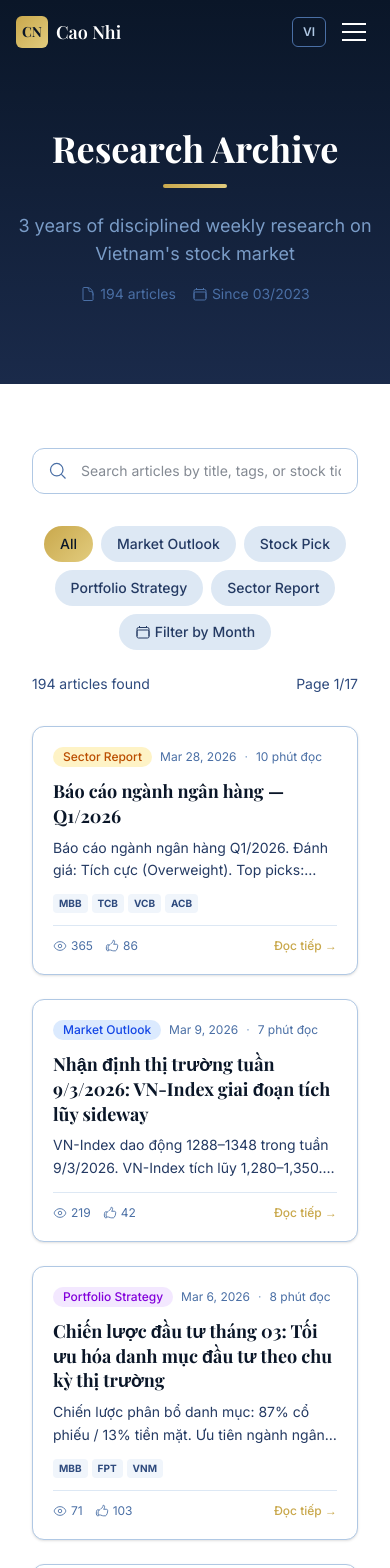
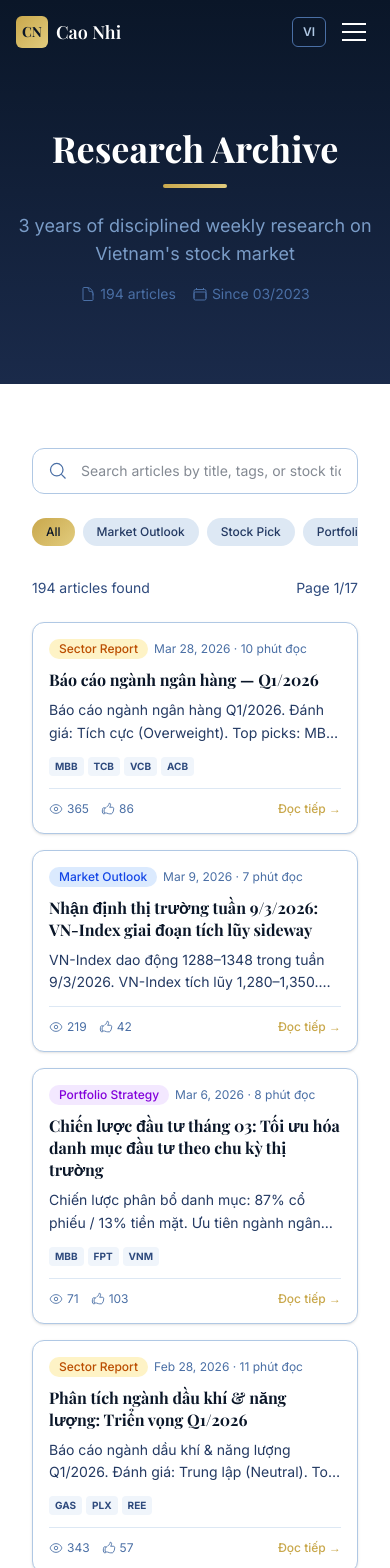
Before and after one commit to tnngoan/CaoNhi, a Next.js app: page /en/archive in a window 390 px wide. Shown: the top 1568 px of the page. Built offline with nearby package versions, Linux system fonts and the light colour scheme; a web font is replaced by a local one.

Commit message:
Mobile-first article layouts: tighter cards, scrollable filters, responsive grid

```diff
--- a/src/app/[locale]/archive/page.tsx
+++ b/src/app/[locale]/archive/page.tsx
@@ -139,7 +139,7 @@ export default function ArchivePage() {
           </div>
 
           {/* Category tabs */}
-          <div className="mt-8 flex flex-wrap justify-center gap-2">
+          <div className="mt-6 flex gap-2 overflow-x-auto pb-2 sm:mt-8 sm:flex-wrap sm:justify-center sm:overflow-visible sm:pb-0">
             {categories.map((cat) => (
               <button
                 key={cat.key}
@@ -147,7 +147,7 @@ export default function ArchivePage() {
                   setActiveCategory(cat.key);
                   setPage(1);
                 }}
-                className={`rounded-full px-4 py-2 text-sm font-medium transition-colors ${
+                className={`whitespace-nowrap rounded-full px-3.5 py-1.5 text-xs font-medium transition-colors sm:px-4 sm:py-2 sm:text-sm ${
                   activeCategory === cat.key
                     ? "gold-gradient text-navy-900"
                     : "bg-navy-100 text-navy-600 hover:bg-navy-200"
@@ -160,7 +160,7 @@ export default function ArchivePage() {
             {/* Month filter toggle */}
             <button
               onClick={() => setShowMonthPanel(!showMonthPanel)}
-              className={`flex items-center gap-1 rounded-full px-4 py-2 text-sm font-medium transition-colors ${
+              className={`flex shrink-0 items-center gap-1 whitespace-nowrap rounded-full px-3.5 py-1.5 text-xs font-medium transition-colors sm:px-4 sm:py-2 sm:text-sm ${
                 selectedMonth !== "all"
                   ? "gold-gradient text-navy-900"
                   : "bg-navy-100 text-navy-600 hover:bg-navy-200"
@@ -243,7 +243,7 @@ export default function ArchivePage() {
           </div>
 
           {/* Article grid */}
-          <div className="mt-8 grid gap-6 md:grid-cols-2 lg:grid-cols-3">
+          <div className="mt-6 grid gap-4 sm:mt-8 sm:gap-6 md:grid-cols-2 lg:grid-cols-3">
             {paginated.map((article, i) => (
               <ArticleCard
                 key={article.id}
--- a/src/components/ui/ArticleCard.tsx
+++ b/src/components/ui/ArticleCard.tsx
@@ -47,21 +47,19 @@ export default function ArticleCard({
   return (
     <AnimatedSection delay={delay}>
       <Link href={`/archive/${slug}`} className="group block">
-        <article className="rounded-xl border border-navy-200 bg-white p-5 shadow-sm transition-all hover:border-gold-400 hover:shadow-md">
+        <article className="rounded-xl border border-navy-200 bg-white p-4 shadow-sm transition-all hover:border-gold-400 hover:shadow-md sm:p-5">
           {/* Header */}
-          <div className="flex items-center gap-2 text-xs">
+          <div className="flex flex-wrap items-center gap-1.5 text-xs sm:gap-2">
             <span
               className={`rounded-full px-2.5 py-0.5 font-medium ${categoryColors[category]}`}
             >
               {categoryLabels[category][locale]}
             </span>
-            <span className="text-navy-400">{dateFormatted}</span>
-            <span className="text-navy-300">·</span>
-            <span className="text-navy-400">{readTime} phút đọc</span>
+            <span className="text-navy-400">{dateFormatted} · {readTime} phút đọc</span>
           </div>
 
           {/* Title */}
-          <h3 className="mt-3 font-heading text-lg font-bold leading-snug text-navy-900 transition-colors group-hover:text-gold-600">
+          <h3 className="mt-2.5 font-heading text-base font-bold leading-snug text-navy-900 transition-colors group-hover:text-gold-600 sm:mt-3 sm:text-lg">
             {title}
           </h3>
 
--- a/src/components/ui/InsightCard.tsx
+++ b/src/components/ui/InsightCard.tsx
@@ -28,8 +28,8 @@ export default function InsightCard({
         <article className="rounded-xl border border-navy-200 bg-white overflow-hidden shadow-sm transition-all hover:border-gold-400 hover:shadow-md">
           {/* Color bar header */}
           <div className="h-2 gold-gradient" />
-          <div className="p-6">
-            <div className="flex items-center gap-3 text-xs">
+          <div className="p-4 sm:p-6">
+            <div className="flex flex-wrap items-center gap-2 text-xs sm:gap-3">
               <span className="rounded-full bg-navy-100 px-3 py-1 font-medium text-navy-600">
                 {category}
               </span>
```
